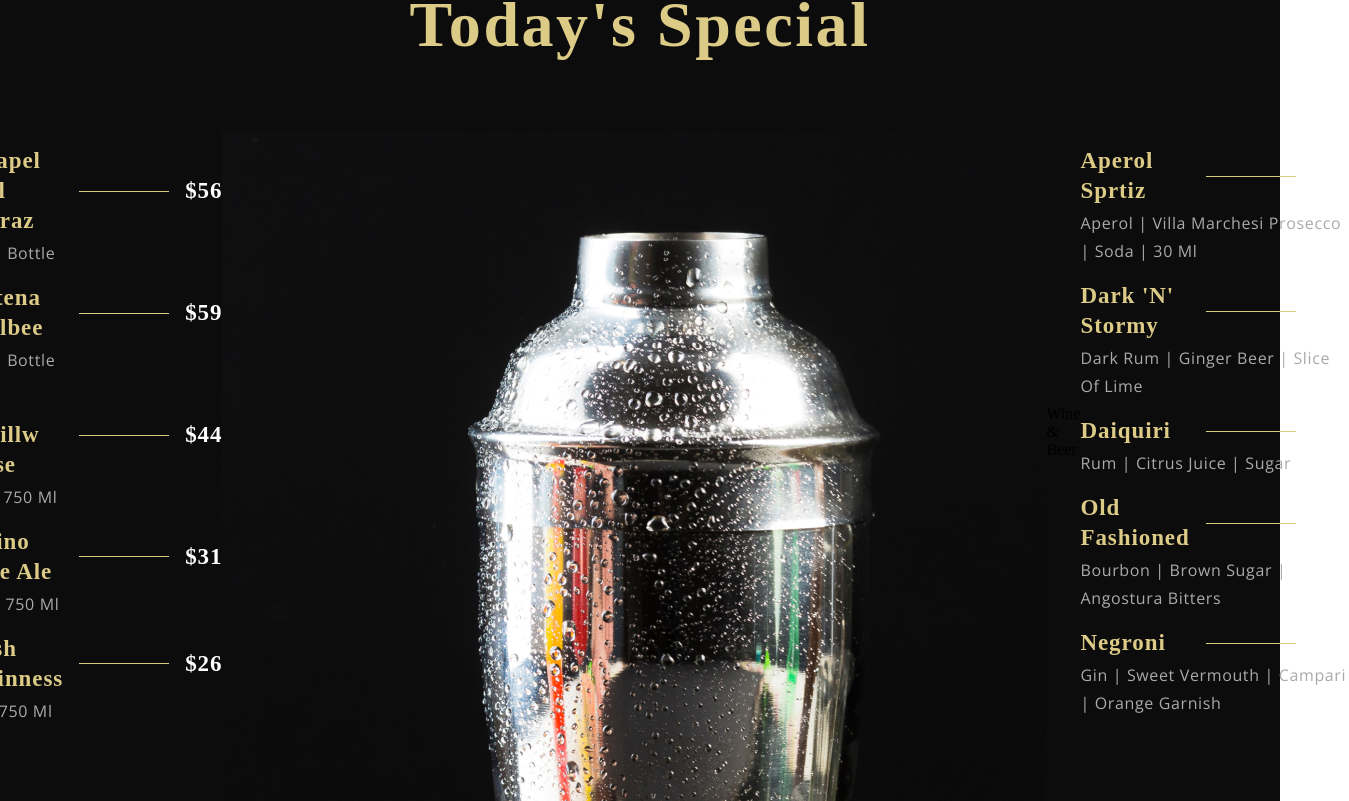
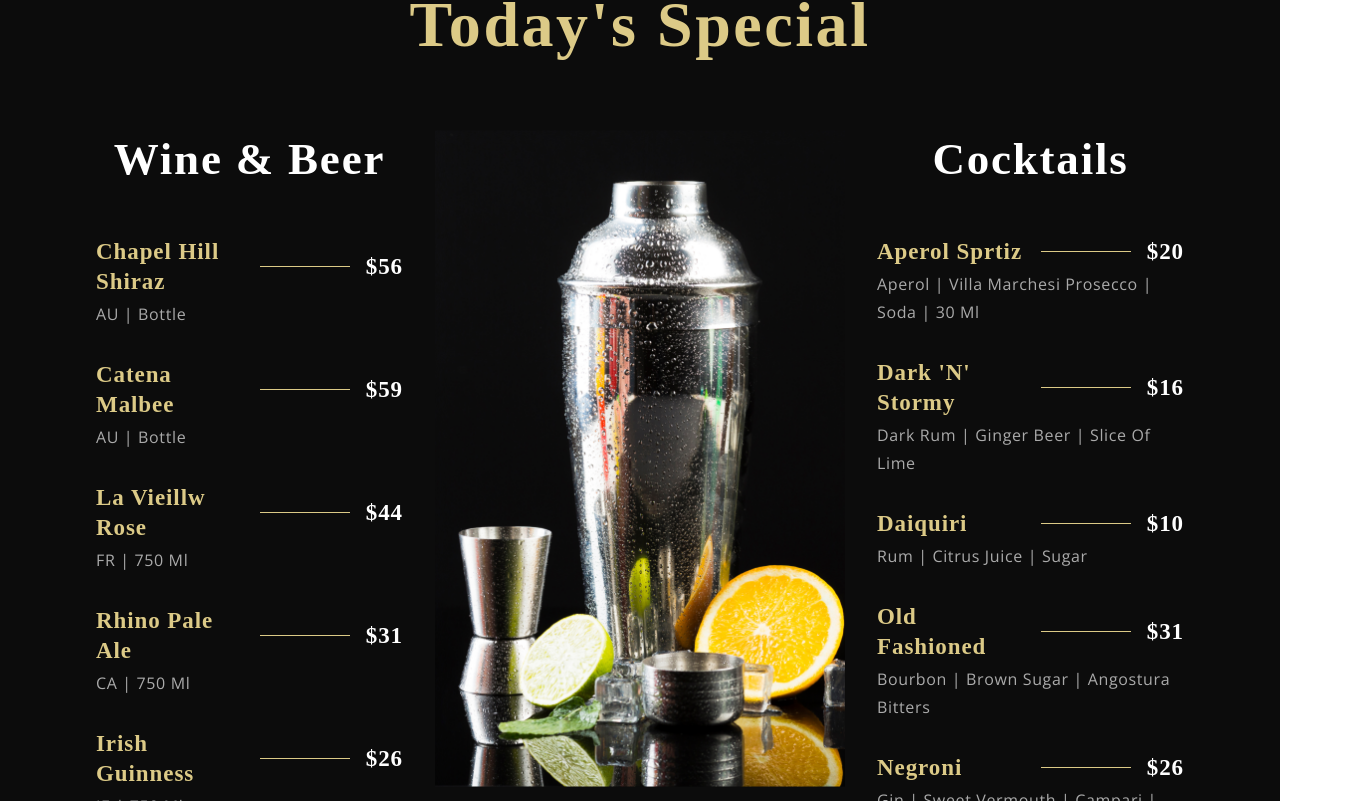
Before and after one commit to Clara-Pacheco/restaurant-reactjs, a React (Vite) app: page / in a window 1280 px wide. Shown: the part 2339-3140 px from the top of the page, 1349 px wide, since content can reach past the window. Built offline with nearby package versions, Linux system fonts and the light colour scheme; a web font is replaced by a local one.

Commit message:
Fix a typing mistake on Menu.jsx and finish the stylization of Menu section component for desktop devices

```diff
--- a/src/containers/Menu/Menu.css
+++ b/src/containers/Menu/Menu.css
@@ -17,3 +17,34 @@
   align-items: flex-start;
   flex-direction: row;
 }
+.app__specialMenu-menu_heading {
+  font-family: var(--font-base);
+  font-weight: 600;
+  font-size: 45px;
+  line-height: 58.5px;
+  letter-spacing: 0.04em;
+  color: var(--color-white);
+}
+
+.app__specialMenu-menu_wine,
+.app__specialMenu-menu_cocktails {
+  flex: 1;
+  width: 100%;
+  flex-direction: column;
+}
+
+.app__specialMenu-menu_img {
+  width: 410px;
+  margin: 0 2rem;
+}
+.app__specialMenu-menu_img img {
+  width: 100%;
+  height: auto;
+}
+
+.app__specialMenu_menu_items {
+  display: flex;
+  flex-direction: column;
+  margin: 2rem 0;
+  width: 100%;
+}
--- a/src/containers/Menu/Menu.jsx
+++ b/src/containers/Menu/Menu.jsx
@@ -16,7 +16,7 @@
 
       <div className="app__specialMenu-menu">
         <div className="app__specialMenu-menu_wine flex__center">
-          <p className="app__specialMenu_menu_heading">Wine & Beer</p>
+          <p className="app__specialMenu-menu_heading">Wine & Beer</p>
           <div className="app__specialMenu_menu_items">
             {data.wines.map((wine, index) => (
               <MenuItem
@@ -34,7 +34,7 @@
         </div>
 
         <div className="app__specialMenu-menu_cocktails flex__center">
-          <p className="app__specialMenu_menu_heading">Wine & Beer</p>
+          <p className="app__specialMenu-menu_heading">Cocktails</p>
           <div className="app__specialMenu_menu_items">
             {data.cocktails.map((cocktail, index) => (
               <MenuItem
```
